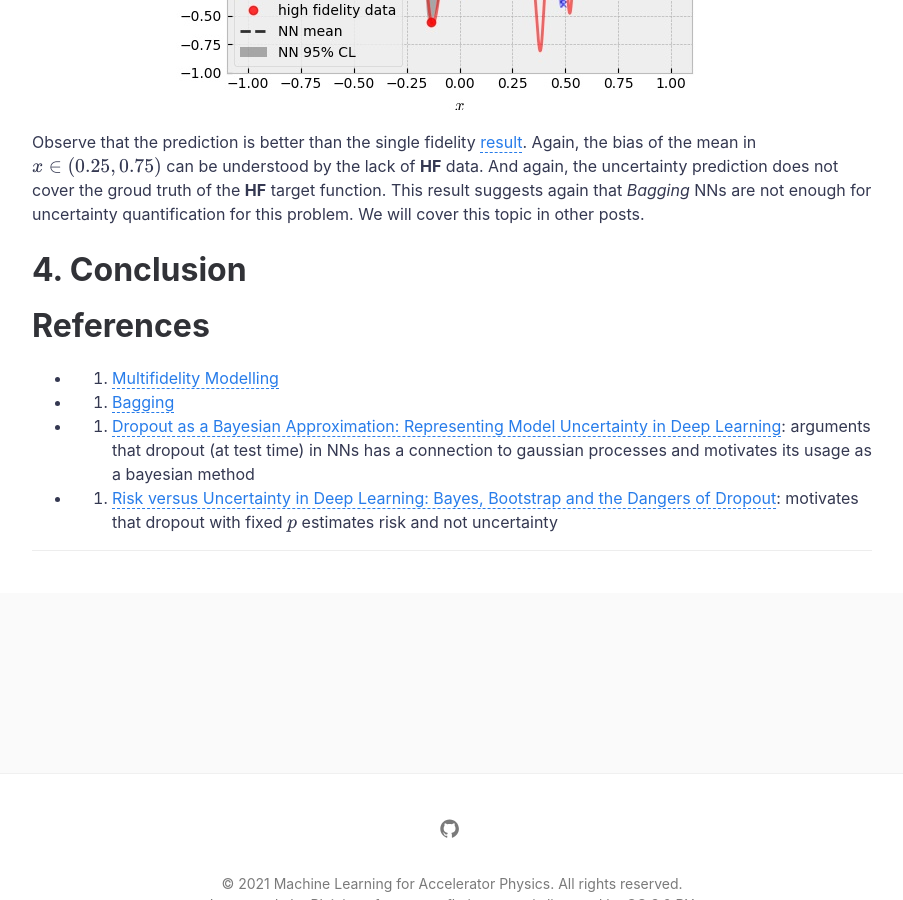
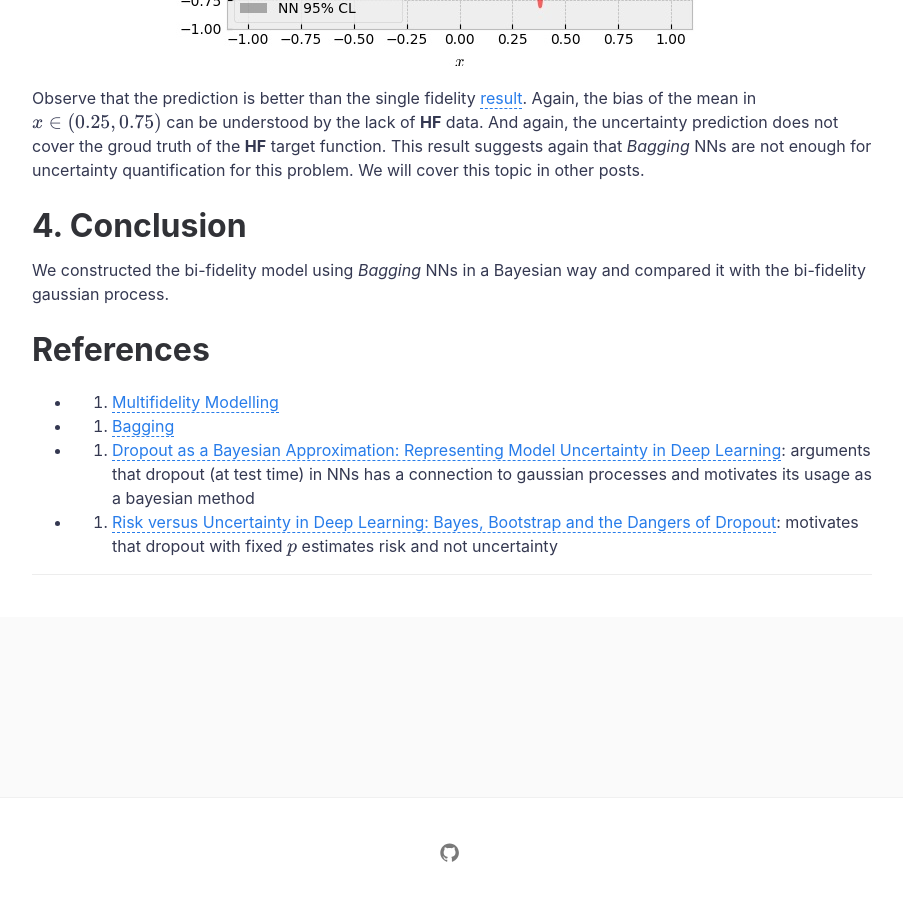
Before and after one commit to kilean20/kilean20.github.io, a Jekyll site: the page built from _posts/2021-09-23-bifidel_GPvsNN.md, in a window 1280 px wide and 900 px high, scrolled down 5804 px. Shown: the whole window, without its empty margins (188-1091 px from the left). Built offline with Jekyll 4.4.1, drawn with Linux system fonts in a browser that asks for light colours; formulas are drawn with MathJax 3; a script that is not in the unit is left out; comment, search, counter and statistics services are not loaded; some of the changed text lies outside the part shown.

Commit message:
Update 2021-09-23-bifidel_GPvsNN.md

```diff
--- a/_posts/2021-09-23-bifidel_GPvsNN.md
+++ b/_posts/2021-09-23-bifidel_GPvsNN.md
@@ -36,8 +36,10 @@ Throughout this post, we consider a scenario that the cost of **LF** data acquis
 
 # 2. Gaussian Process (GP)
 
-(#2-1)
-### 2.1 Single Fidelity GP
+
+
+### 2.1 Single Fidelity GP(#2.1-single-fidelity)
+
 Here, single fidelity GP is trained on the **HF** data. To be fair, I used 40 **HF** data ( which is more expensive than 20 **HF** data and 200 **LF** data by assumption ) to train GP. The [RBF kernel](https://en.wikipedia.org/wiki/Radial_basis_function_kernel) is assumed and it's hyper parameters are optimized for maximum likelihood of data. Following plot shows the result.
 <p align="center">
   <img src="https://kilean20.github.io/assets/img/bifidel_GPvsNN/high-fidelity-GP.jpg" />
@@ -86,6 +88,7 @@ The principle of ensembling for uncertainty quantification is:
 
 Specifically, I use *Bagging*<sup>[2](https://www.stat.berkeley.edu/~breiman/bagging.pdf)</sup> of NNs. Using different boostrapped data to train each NN can further helps to avoid overfit.
 
+
 (#3-1)
 ### 3.1 Single fidelity *Bagging* NN
 
@@ -94,7 +97,8 @@ For performance comparison against the bi-fidelity model, here, we used 40 **HF*
   <img src="https://kilean20.github.io/assets/img/bifidel_GPvsNN/high-fidelity-baggingNN.jpg" />
 </p>
 
-Note that the truth in $x\in(0.25,0.75)$ is far from the mean of the prediction but also it is not within the prediction of the uncertainty. The bias of the mean can be understood by the lack of data. However, the over confident uncertainty prediction is problematic (compare it with the single fidelity GP [case](#2-1)): It suggests that *Bagging* NNs are not enough. We will cover this topic in other posts.
+Note that the truth in $x\in(0.25,0.75)$ is far from the mean of the prediction but also it is not within the prediction of the uncertainty. The bias of the mean can be understood by the lack of data. However, the over confident uncertainty prediction is problematic (compare it with the single fidelity GP [case](#2.1-single-fidelity)): It suggests that *Bagging* NNs are not enough. We will cover this topic in other posts.
+
 
 ### 3.2 Bi-fidelity *Bagging* NN
 
@@ -132,6 +136,8 @@ Observe that the prediction is better than the single fidelity [result](#3-1). A
 
 # 4. Conclusion
 
+We constructed the bi-fidelity model using *Bagging* NNs in a Bayesian way and compared it with the bi-fidelity gaussian process.
+
 
 # References
 
```
